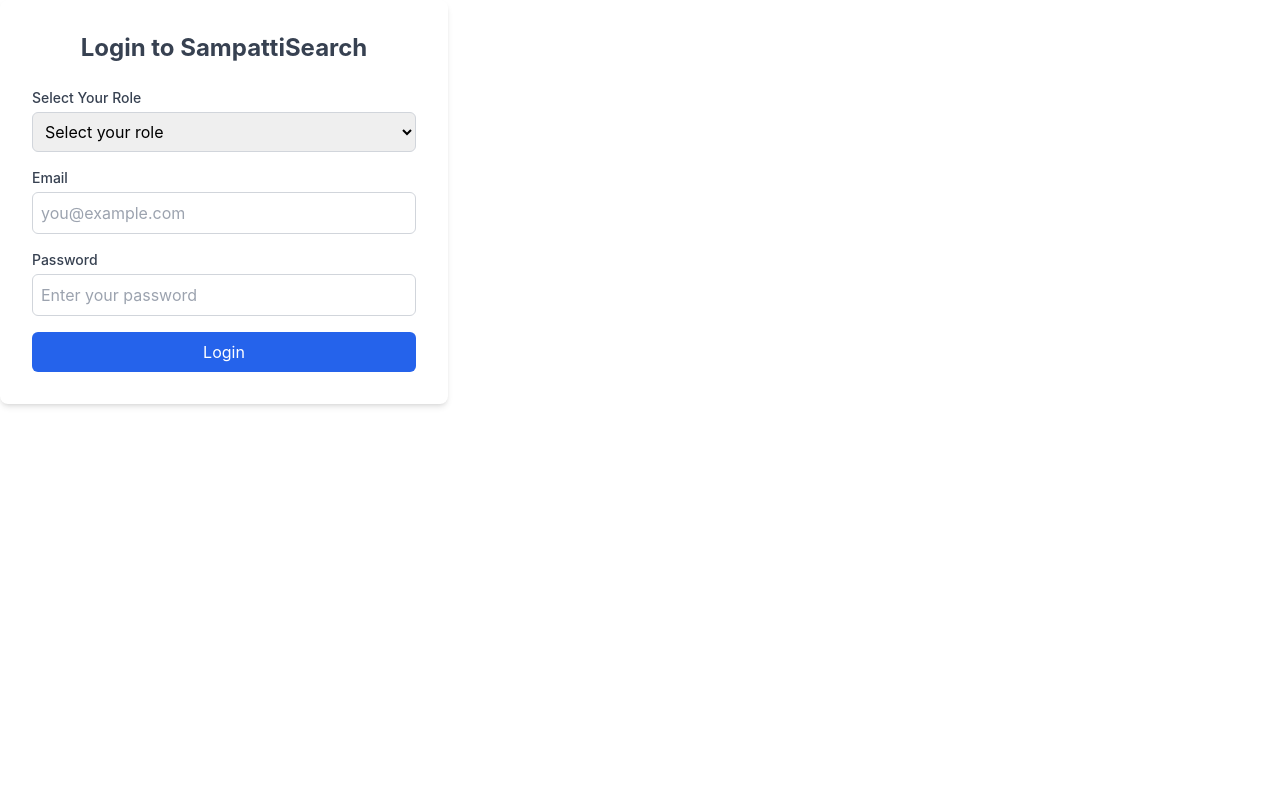
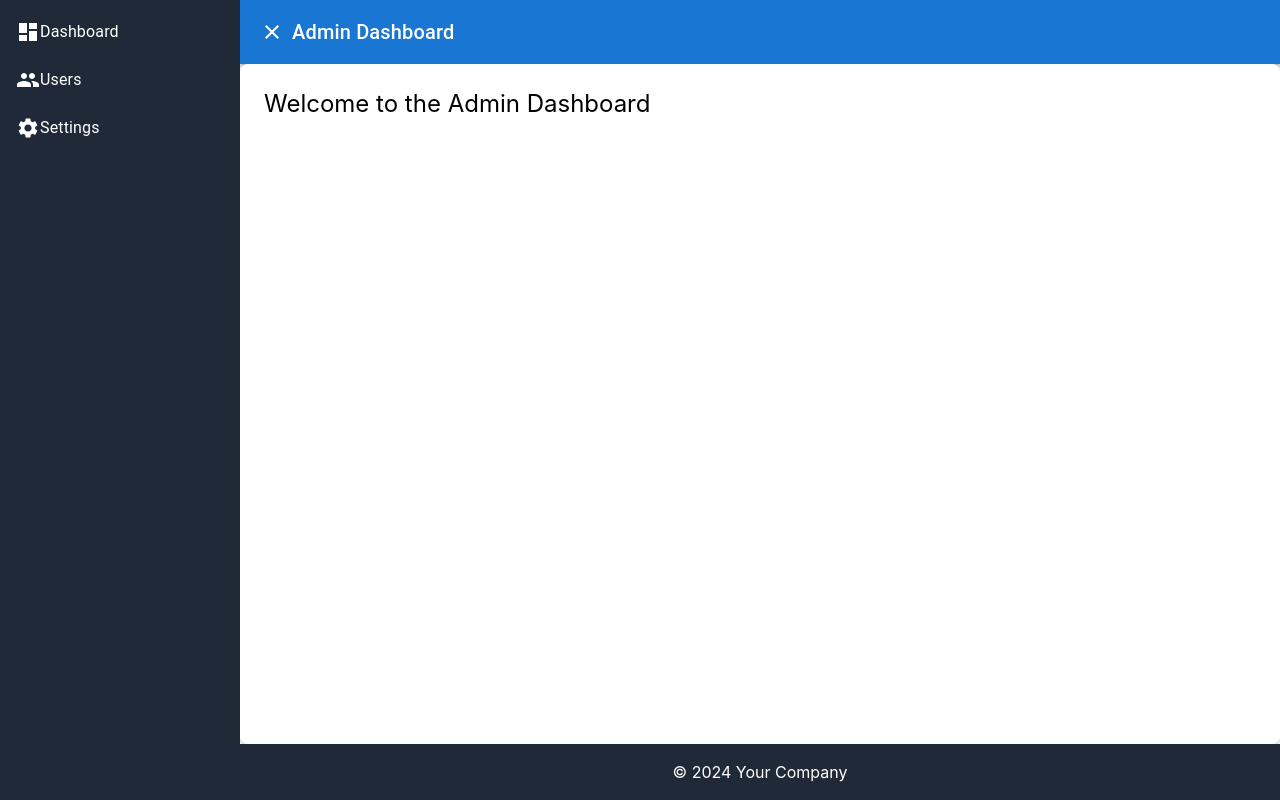
Before and after one commit to Rohitjangid17/sampatti-search-admin, a React (Create React App) app: page / in a window 1280 px wide. Built offline with nearby package versions, Linux system fonts and the light colour scheme.

Commit message:
layout done

```diff
--- a/src/App.tsx
+++ b/src/App.tsx
@@ -1,53 +1,15 @@
 import React from 'react';
 import logo from './logo.svg';
 import './App.css';
+import AdminLayout from './layout/AdminLayout';
 
 function App() {
   return (
     <>
-      <div className="w-full max-w-md p-8 space-y-6 bg-white rounded-lg shadow-md">
-        <h2 className="text-2xl font-bold text-center text-gray-700">Login to SampattiSearch</h2 >
-
-        <form id="loginForm" className="space-y-4" >
-          <div>
-            <label htmlFor="role" className="block text-sm font-medium text-gray-700">Select Your Role</label>
-            <select id="role" name="role" required className="mt-1 block w-full p-2 border border-gray-300 rounded-md focus:outline-none focus:ring-2 focus:ring-blue-500" >
-              <option value="" disabled selected>Select your role</option>
-              <option value="buyer">Buyer</option>
-              <option value="seller">Seller</option>
-              <option value="agent">Agent</option>
-              <option value="admin">Admin</option>
-              <option value="investor">Investor</option>
-            </select >
-            <p className="error-message hidden" > Please select a role.</p >
-          </div >
-
-          <div>
-            <label htmlFor="email" className="block text-sm font-medium text-gray-700">Email</label>
-            <input type="email" id="email" name="email" required className="mt-1 block w-full p-2 border border-gray-300 rounded-md focus:outline-none focus:ring-2 focus:ring-blue-500" placeholder="you@example.com" />
-            <p className="error-message hidden" > Invalid email address.</p >
-          </div >
-
-          <div>
-            <label htmlFor="password" className="block text-sm font-medium text-gray-700">Password</label>
-            <div className="relative" >
-              <input type="password" id="password" name="password" required className="mt-1 block w-full p-2 border border-gray-300 rounded-md focus:outline-none focus:ring-2 focus:ring-blue-500" placeholder="Enter your password" />
-            </div >
-            <p className="error-message hidden" > Password is required.</p >
-          </div >
-
-          <div>
-            <button type="submit" className="w-full py-2 px-4 bg-blue-600 text-white rounded-md hover:bg-blue-700 focus:outline-none focus:ring-2 focus:ring-blue-500">Login</button>
-          </div >
-
-          {/* <div className="text-sm text-center" >
-            <a className="text-blue-600 hover:underline"> Forgot Password ?</a >
-          </div >
-          <div className="text-sm text-center" >
-            <p>Don’t have an account? <a className="text-blue-600 hover:underline">Sign Up</a></p >
-          </div > */}
-        </form >
-      </div >
+      <AdminLayout>
+        <h1 className="text-2xl">Welcome to the Admin Dashboard</h1>
+        {/* Add more components or routes here */}
+      </AdminLayout>
     </>
   );
 }
--- a/src/index.scss
+++ b/src/index.scss
@@ -15,3 +15,58 @@
 @tailwind base;
 @tailwind components;
 @tailwind utilities;
+
+/* App.css */
+
+@media (max-width: 768px) {
+  .sidebar {
+    transition: width 0.3s;
+  }
+
+  .sidebar.closed {
+    width: 0;
+  }
+
+  .main {
+    padding-left: 0;
+    /* Remove padding when sidebar is closed */
+  }
+}
+
+/* Optional: Additional styles for main content when sidebar is open */
+.main {
+  padding-left: 60px;
+  /* Adjust this according to your sidebar width */
+}
+
+/* App.css */
+
+@media (max-width: 991px) {
+  .sidebar {
+    width: 0;
+    /* Sidebar is hidden */
+    overflow: hidden;
+    /* Prevent content overflow */
+  }
+
+  .sidebar.open {
+    width: 250px;
+    /* Adjust to your desired width */
+  }
+}
+
+/* Add smooth transitions for sidebar */
+.transition-all {
+  transition: all 0.3s ease;
+}
+
+/* Optional: Responsive adjustments */
+@media (max-width: 991px) {
+  .sidebar {
+      width: 0; /* Hidden by default */
+      overflow: hidden; /* Prevent overflow */
+  }
+  .sidebar.open {
+      width: 250px; /* Show when open */
+  }
+}
--- /dev/null
+++ b/src/layout/AdminLayout.tsx
@@ -0,0 +1,60 @@
+import Footer from "./Footer";
+import Header from "./Header";
+import Sidebar from "./Sidebar";
+import { useState, useEffect } from 'react';
+
+const AdminLayout = ({ children }: any) => {
+    const [isOpen, setIsOpen] = useState(window.innerWidth > 991);
+    const [overlayVisible, setOverlayVisible] = useState(false);
+
+    const toggleSidebar = () => {
+        setIsOpen(prevState => {
+            const newState = !prevState;
+            setOverlayVisible(newState); // Show overlay when opening
+            return newState;
+        });
+    };
+
+    const handleResize = () => {
+        if (window.innerWidth > 991) {
+            setIsOpen(true);
+            setOverlayVisible(false);
+        } else {
+            setIsOpen(false);
+            setOverlayVisible(false);
+        }
+    };
+
+    useEffect(() => {
+        handleResize();
+        window.addEventListener('resize', handleResize);
+
+        return () => {
+            window.removeEventListener('resize', handleResize);
+        };
+    }, []);
+
+    return (
+        <div className="flex h-screen bg-gray-100 relative">
+            <Sidebar isOpen={isOpen} />
+            <div className={`flex-1 flex flex-col transition-all duration-300 ${isOpen && window.innerWidth > 991 ? 'ml-60' : ''}`}>
+                <Header isOpen={isOpen} toggleSidebar={toggleSidebar} />
+                <main className="flex-1 p-6 overflow-y-auto bg-white rounded-lg shadow-md">
+                    {children}
+                </main>
+                {overlayVisible && window.innerWidth <= 991 && (
+                    <div
+                        className="fixed inset-0 bg-black bg-opacity-50 z-20"
+                        onClick={() => {
+                            setIsOpen(false);
+                            setOverlayVisible(false);
+                        }}
+                    />
+                )}
+                <Footer />
+            </div>
+        </div>
+    );
+};
+
+export default AdminLayout;
--- /dev/null
+++ b/src/layout/Footer.tsx
@@ -0,0 +1,9 @@
+const Footer = () => {
+    return (
+        <footer className="bg-gray-800 text-white text-center py-4">
+            © 2024 Your Company
+        </footer>
+    );
+};
+
+export default Footer;
--- /dev/null
+++ b/src/layout/Header.tsx
@@ -0,0 +1,18 @@
+import { AppBar, Toolbar, Typography, IconButton } from '@mui/material';
+import MenuIcon from '@mui/icons-material/Menu';
+import CloseIcon from '@mui/icons-material/Close';
+
+const Header = ({ isOpen, toggleSidebar }:any) => {
+    return (
+        <AppBar position="static" className="bg-blue-600">
+            <Toolbar>
+                <IconButton edge="start" color="inherit" onClick={toggleSidebar}>
+                    {isOpen ? <CloseIcon /> : <MenuIcon />}
+                </IconButton>
+                <Typography variant="h6" className="flex-grow">Admin Dashboard</Typography>
+            </Toolbar>
+        </AppBar>
+    );
+};
+
+export default Header;
--- /dev/null
+++ b/src/layout/Sidebar.tsx
@@ -0,0 +1,27 @@
+import { List, ListItem, ListItemText } from '@mui/material';
+import DashboardIcon from '@mui/icons-material/Dashboard';
+import PeopleIcon from '@mui/icons-material/People';
+import SettingsIcon from '@mui/icons-material/Settings';
+
+const Sidebar = ({ isOpen }: any) => {
+    return (
+        <div className={`bg-gray-800 text-white h-full transition-all duration-300 fixed top-0 left-0 z-30 ${isOpen ? 'w-60' : 'w-0 overflow-hidden'}`}>
+            <List>
+                <ListItem>
+                    <DashboardIcon />
+                    <ListItemText primary={isOpen ? "Dashboard" : ""} />
+                </ListItem>
+                <ListItem>
+                    <PeopleIcon />
+                    <ListItemText primary={isOpen ? "Users" : ""} />
+                </ListItem>
+                <ListItem>
+                    <SettingsIcon />
+                    <ListItemText primary={isOpen ? "Settings" : ""} />
+                </ListItem>
+            </List>
+        </div>
+    );
+};
+
+export default Sidebar;
--- /dev/null
+++ b/src/modules/admin/Dashboard.tsx
@@ -0,0 +1,9 @@
+const Dashboard = () => {
+    return (
+        <>
+
+        </>
+    )
+}
+
+export default Dashboard;
--- /dev/null
+++ b/src/modules/auth/ForgotPassword.tsx
@@ -0,0 +1,9 @@
+const ForgotPassword = () => {
+    return (
+        <div>
+
+        </div>
+    )
+}
+
+export default ForgotPassword;
--- /dev/null
+++ b/src/modules/auth/Sigin.tsx
@@ -0,0 +1,9 @@
+const Sigin = () => {
+  return (
+    <div>
+
+    </div>
+  )
+}
+
+export default Sigin;
```
Also changed, not shown: src/modules/auth/Signup.tsx (added, +9 -0 lines).
